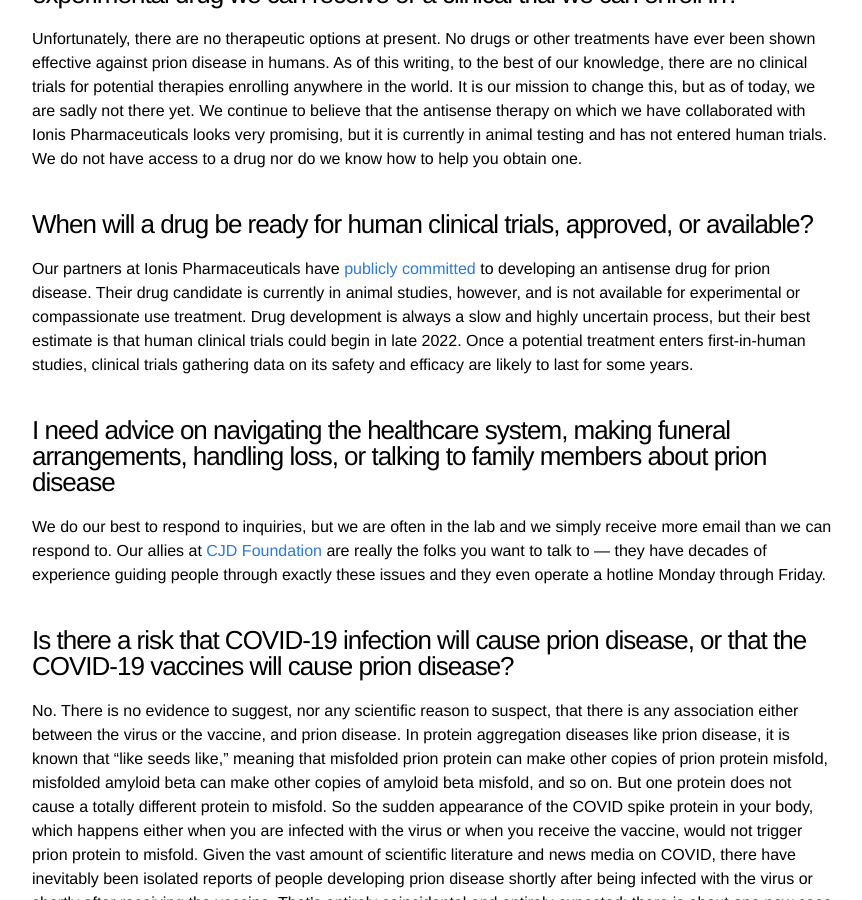
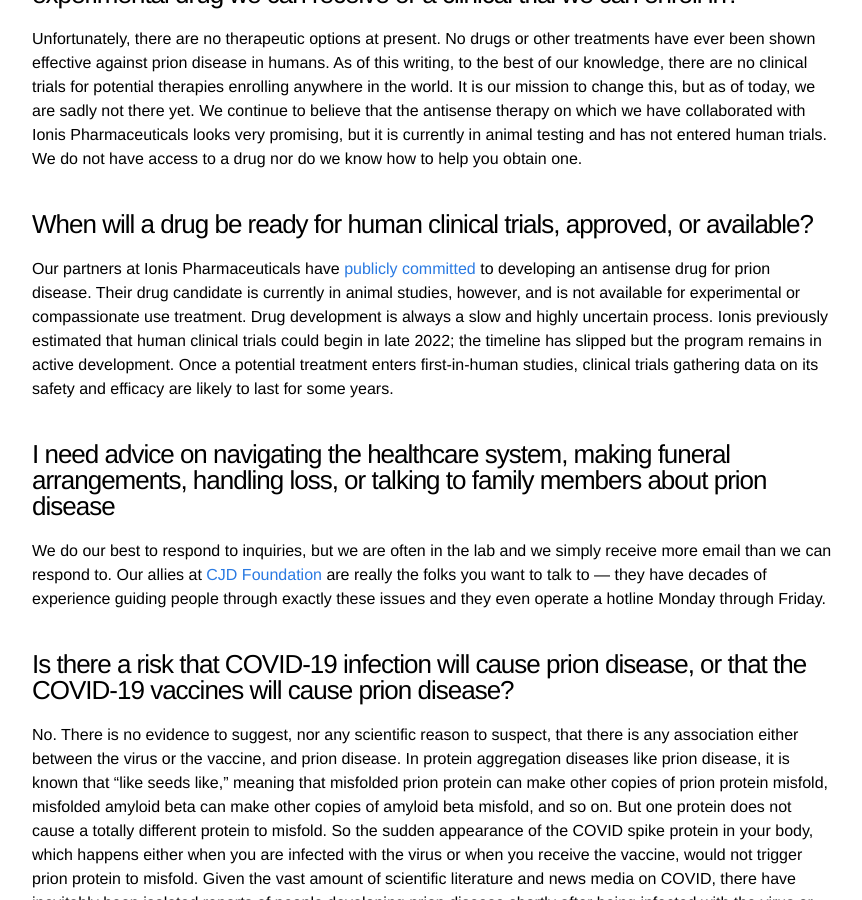
Before and after one commit to ericminikel/prionalliance, a Jekyll site: the page built from faq.md, in a window 1280 px wide and 900 px high, scrolled down 3436 px. Shown: the whole window, without its empty margins (208-1070 px from the left). Built offline with Jekyll 4.4.1, drawn with Linux system fonts in a browser that asks for light colours.

Commit message:
ionis status update

```diff
--- a/faq.md
+++ b/faq.md
@@ -83,7 +83,7 @@
 
 ### When will a drug be ready for human clinical trials, approved, or available?
 
-Our partners at Ionis Pharmaceuticals have [publicly committed](http://www.prionalliance.org/media/2021/04/Prion_Disease_Community_Statement_4.7.21.pdf) to developing an antisense drug for prion disease. Their drug candidate is currently in animal studies, however, and is not available for experimental or compassionate use treatment. Drug development is always a slow and highly uncertain process, but their best estimate is that human clinical trials could begin in late 2022. Once a potential treatment enters first-in-human studies, clinical trials gathering data on its safety and efficacy are likely to last for some years.
+Our partners at Ionis Pharmaceuticals have [publicly committed](http://www.prionalliance.org/media/2021/04/Prion_Disease_Community_Statement_4.7.21.pdf) to developing an antisense drug for prion disease. Their drug candidate is currently in animal studies, however, and is not available for experimental or compassionate use treatment. Drug development is always a slow and highly uncertain process. Ionis previously estimated that human clinical trials could begin in late 2022; the timeline has slipped but the program remains in active development. Once a potential treatment enters first-in-human studies, clinical trials gathering data on its safety and efficacy are likely to last for some years.
 
 <a name="need-advice" />
 
```
